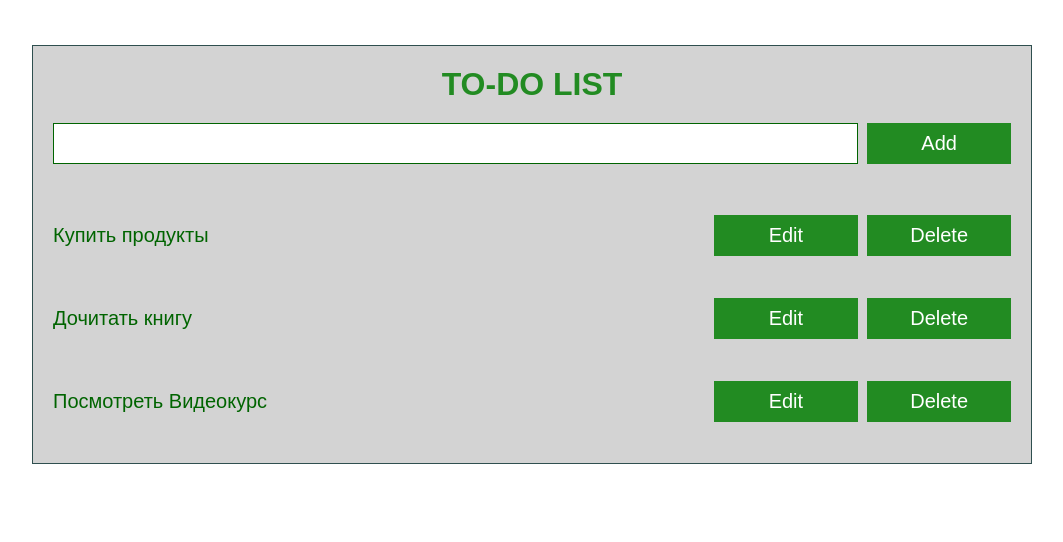
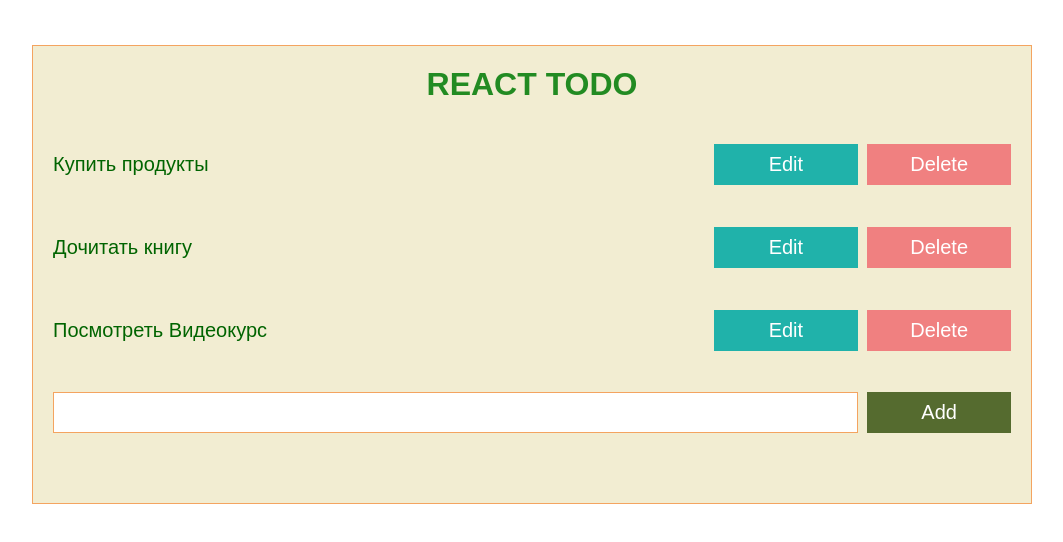
Before and after one commit to kaiaz/react_todo_prj, a React (Create React App) app: page / in a window 1280 px wide. Shown: the top 542 px of the page, without its empty margins (108-1171 px from the left). Built offline with nearby package versions, Linux system fonts and the light colour scheme.

Commit message:
add eventListener for button and  created function in main state component

```diff
--- a/src/App.js
+++ b/src/App.js
@@ -3,22 +3,52 @@ import Todo from './components/Todo';
 import './App.css';
 import Field from './components/Field';
 
-function App(props) {
+class App extends React.Component {
+    constructor(props) {
+        super(props);
 
+        this.state = {
+           todos: this.props.initialData
+        };
 
+        this.handleDelete = this.handleDelete.bind(this);
+        this.handleChange = this.handleChange.bind(this);
+        this.handleAdd = this.handleAdd.bind(this);
+    }
+
+    handleChange() {
+        alert('edit');
+    }
+
+    handleDelete() {
+        alert('delete');
+    }
+
+    handleAdd() {
+        alert('Add');
+    }
+
+    render() {
         return (
             <div className="App">
-        <h1 className='mainTitle'>To-Do List</h1>
+                <h1 className='mainTitle'>React Todo</h1>
+
+                {this.state.todos.map(todo => <Todo
+                    title={todo.title}
+                    id = {todo.id}
+                    key = {todo.id}
+                    onDelete = {this.handleDelete}
+                    onChange = {this.handleChange}
+                    onAdd = {this.handleAdd}
+                />)}
                 <div className="panel">
                     <Field/>
                 </div>
-          {props.todos.map(todo => <Todo
-                   title={todo.title}
-                   id = {todo.id}
-                   key = {todo.id}
-            />)}
             </div>
         );
+    }
+
+
 
 }
 
--- a/src/components/Button.js
+++ b/src/components/Button.js
@@ -4,7 +4,7 @@ import './../index.css';
 function Button(props) {
 
     return (
-        <button className="btn" >{props.name}</button>
+        <button className={props.className} onClick={props.onClick}>{props.name}</button>
 
     );
 
--- a/src/components/Field.js
+++ b/src/components/Field.js
@@ -3,12 +3,10 @@ import './../index.css';
 import Button from './Button';
 
 function Field(props) {
-
     return(
-
         <form>
             <input type="text" className="taskField"/>
-            <Button name='Add'/>
+            <Button name='Add' className = 'btn btn-add' onClick={ () => props.onAdd()}/>
         </form>
 
     )
--- a/src/components/Todo.js
+++ b/src/components/Todo.js
@@ -4,14 +4,13 @@ import './../index.css';
 import Button from './Button';
 
 
-
 function Todo(props) {
 
-        return(
+    return(
              <section className='task'>
                  <p className='task-text'>{props.title}</p>
-                 <Button name='Edit'/>
-                 <Button name='Delete'/>
+                 <Button name='Edit' className='btn btn-edit' onClick={ () => props.onChange()}/>
+                 <Button name='Delete' className='btn btn-delete' onClick={ () => props.onDelete()}/>
              </section>
 
         )
--- a/src/index.css
+++ b/src/index.css
@@ -12,9 +12,9 @@ body {
   min-width: 600px;
   max-width: 1000px;
   margin: 0 auto;
-  background: lightgrey;
+  background: #f2edd2;
   margin-top: 45px;
-  border: 1px solid darkslategrey;
+  border: 1px solid sandybrown;
   padding: 20px;
 }
 
@@ -36,9 +36,10 @@ body {
   padding: 0px 20px;
   font-size: 20px;
   width: 84%;
+  background: #fff;
 
   display: inline-block;
-  border: 1px solid  darkgreen;
+  border: 1px solid sandybrown;
 }
 
 .btn {
@@ -50,8 +51,22 @@ body {
   color: #ffffff;
   border: none;
   margin-left: 1%;
+  cursor: pointer;
+}
 
+.btn-edit {
+  background: lightseagreen;
 }
+
+.btn-delete {
+  background: lightcoral;
+}
+
+.btn-add {
+  background: darkolivegreen;
+}
+
+
 
 .task {
   padding: 10px 0px;
@@ -65,3 +80,7 @@ body {
   display: inline-block;
   width: 68%;
 }
+
+.panel {
+  padding: 20px 0;
+}
--- a/src/index.js
+++ b/src/index.js
@@ -7,5 +7,5 @@ import todos from './todos';
 
 
 
- ReactDOM.render(<App todos = {todos}/>, document.getElementById('root'));
+ ReactDOM.render(<App initialData = {todos}/>, document.getElementById('root'));
  registerServiceWorker();
```
Lines whose indentation alone changed are shown as unchanged.
